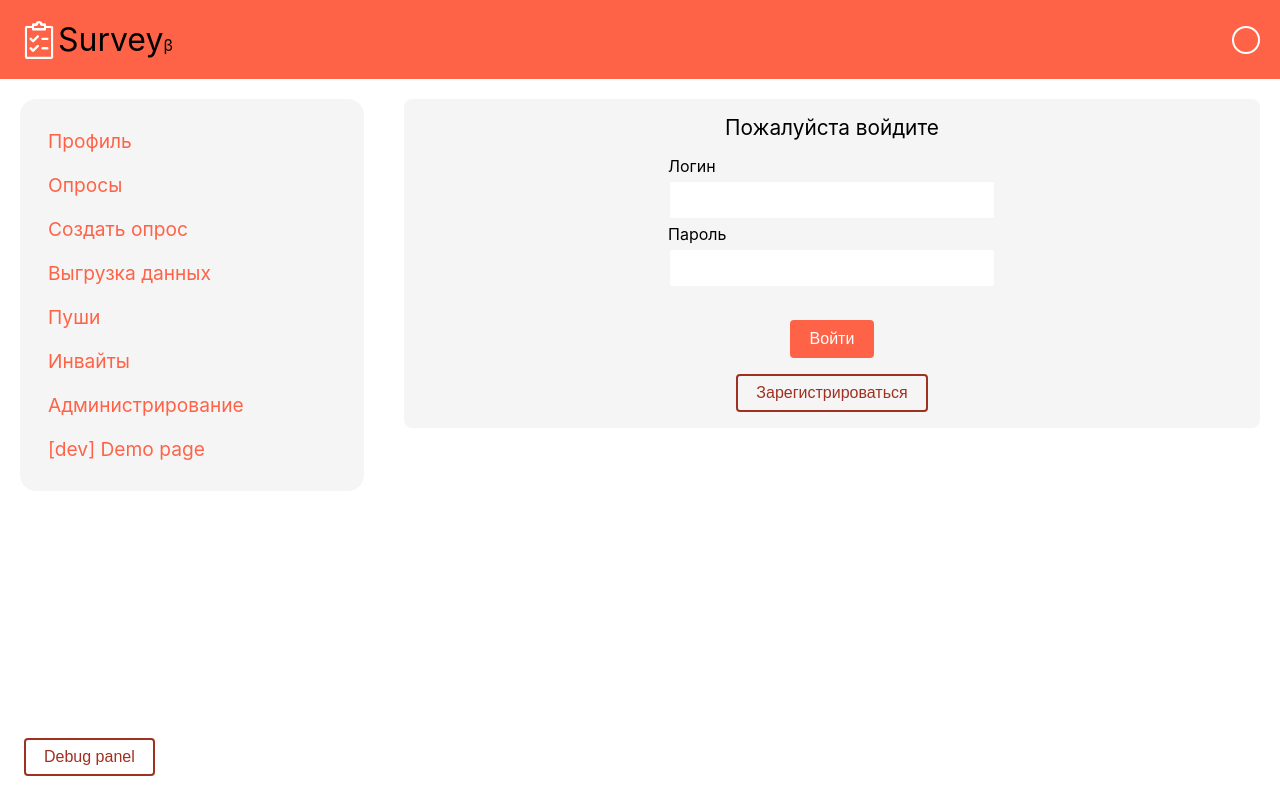
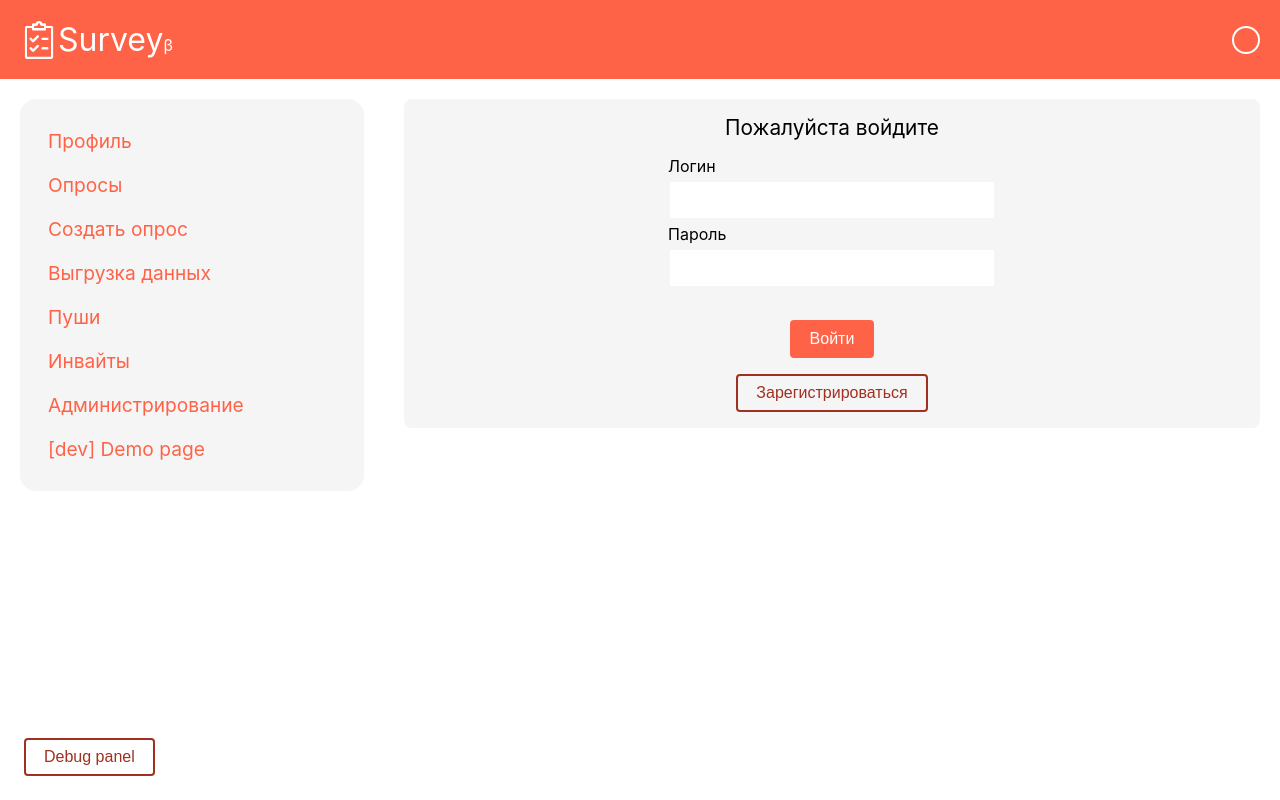
Before and after one commit to NevMem/survey, a React (Create React App) app in the folder web/: page /#/auth in a window 1280 px wide. Built offline with nearby package versions, Linux system fonts and the light colour scheme.

Commit message:
A little bit better

```diff
--- a/web/src/app/navbar/AppNavbar.tsx
+++ b/web/src/app/navbar/AppNavbar.tsx
@@ -1,16 +1,20 @@
+import { useContext } from "react";
+import { ThemeContext } from "styled-components";
 import GeneralNavbar from "../../components/navbar/GeneralNavbar";
 import Text from "../../components/text/Text";
 import ThemePicker from "../../components/theme/ThemePicker";
+import { Theme } from "../../theme/theme";
 import SpaceBetweenRow from "../layout/SpaceBetweenRow";
 import Logo from "../logo/Logo";
 
 const AppNavbar = () => {
+    const theme: Theme = useContext(ThemeContext);
     return (
         <GeneralNavbar>
             <SpaceBetweenRow>
                 <SpaceBetweenRow>
                     <Logo />
-                    <Text>Survey<span style={{fontSize: '16px'}}>&beta;</span></Text>
+                    <Text style={{color: theme.background}}>Survey<span style={{fontSize: '16px'}}>&beta;</span></Text>
                 </SpaceBetweenRow>
                 <ThemePicker />
             </SpaceBetweenRow>
```
